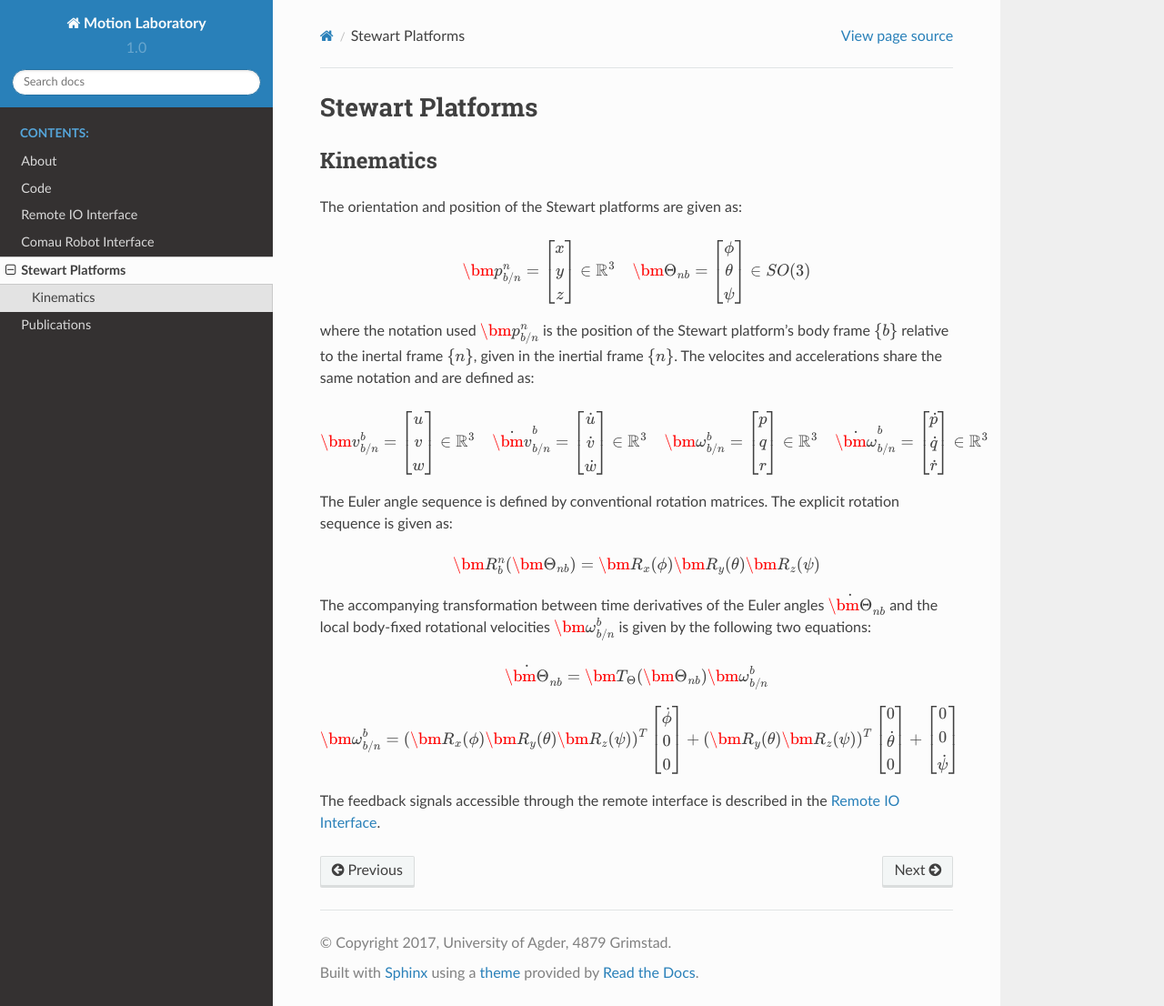
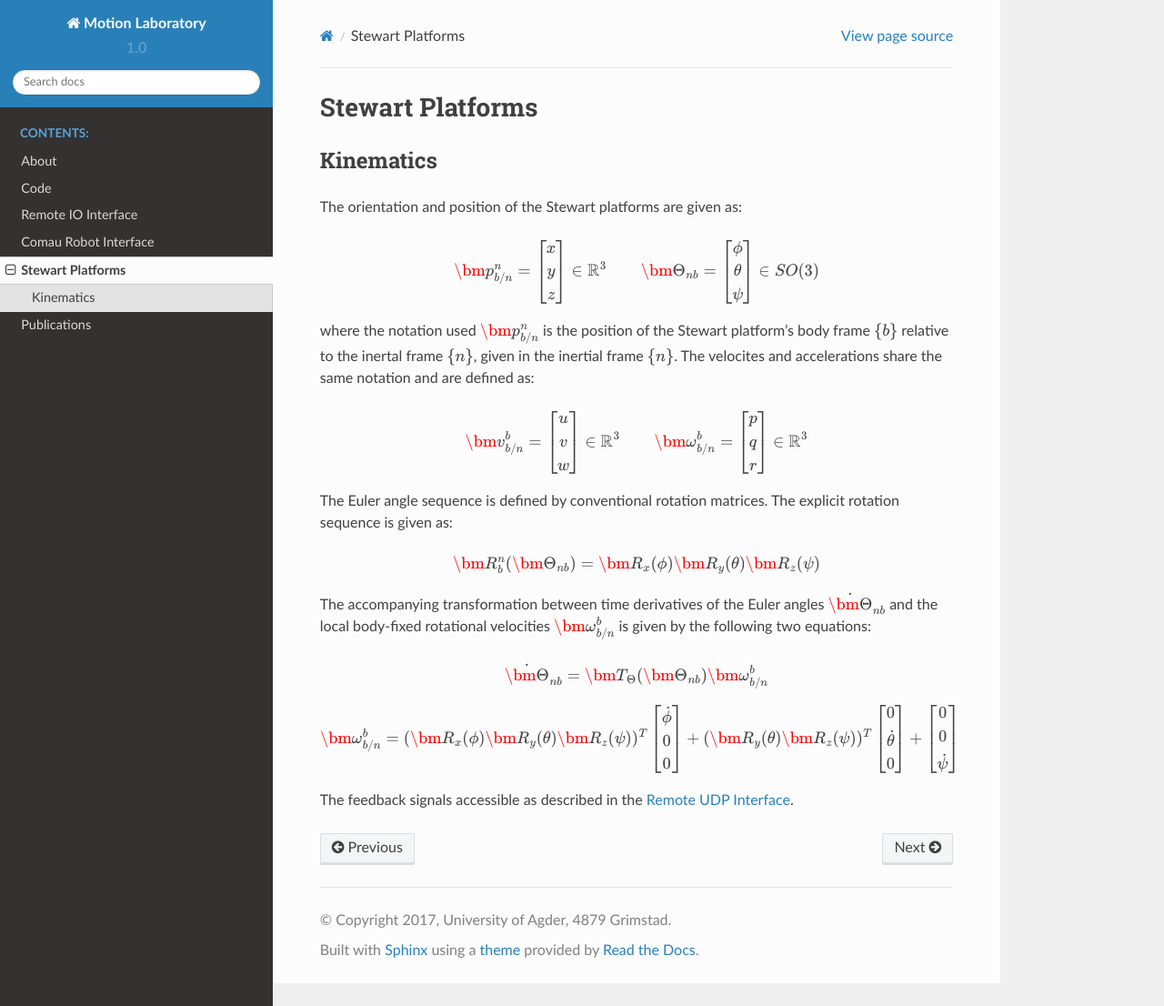
Before and after one commit to sondretordal/motion-lab, a Sphinx documentation site: the page built from docs/stewart-platforms.rst, in a window 1280 px wide and 1106 px high. Shown: the whole window at 91% size. Built offline with Sphinx 7.4.7 and the Read the Docs theme 2.0.0, drawn with Linux system fonts in a browser that asks for light colours; formulas are drawn with MathJax 3.

Commit message:
Minor changes

```diff
--- a/docs/remote-io.rst
+++ b/docs/remote-io.rst
@@ -173,8 +173,11 @@ Available systems are listed in the table below, with the related port number.
 +-------------------------------+--------------+
 
 
+.. _remote-io-interface:
+
 Remote UDP Interface
 --------------------
+
 The motion-lab can be operated using the dedicated remote UDP interface. Using this
 iterface, the essential control and feedback signals can be utilized.
 
--- a/docs/stewart-platforms.rst
+++ b/docs/stewart-platforms.rst
@@ -16,7 +16,7 @@ The orientation and position of the Stewart platforms are given as:
     y \\
     z
     \end{bmatrix} \in \mathbb{R}^3
-    \hspace{5mm}
+    \hspace{10mm}
     \bm{\Theta}_{nb} =
     \begin{bmatrix}
     \phi \\
@@ -33,26 +33,12 @@ where the notation used :math:`\bm{p}^n_{b/n}` is the position of the Stewart pl
     v \\
     w
     \end{bmatrix} \in \mathbb{R}^3
-    \hspace{5mm}
-    \dot{\bm{v}}^b_{b/n} =
-    \begin{bmatrix}
-    \dot{u} \\
-    \dot{v} \\
-    \dot{w}
-    \end{bmatrix} \in \mathbb{R}^3
-    \hspace{5mm}
+    \hspace{10mm}
     \bm{\omega}^b_{b/n} =
     \begin{bmatrix}
     p \\
     q \\
     r
-    \end{bmatrix} \in \mathbb{R}^3
-    \hspace{5mm}
-    \dot{\bm{\omega}}^b_{b/n} =
-    \begin{bmatrix}
-    \dot{p} \\
-    \dot{q} \\
-    \dot{r}
     \end{bmatrix} \in \mathbb{R}^3
 
 The Euler angle sequence is defined by conventional rotation matrices. The explicit rotation sequence is given as:
@@ -81,4 +67,4 @@ The accompanying transformation between time derivatives of the Euler angles :ma
     \end{bmatrix} \\
 
 
-The feedback signals accessible through the remote interface is described in the :ref:`remote-io`.
+The feedback signals accessible as described in the :ref:`remote-io-interface`.
```
